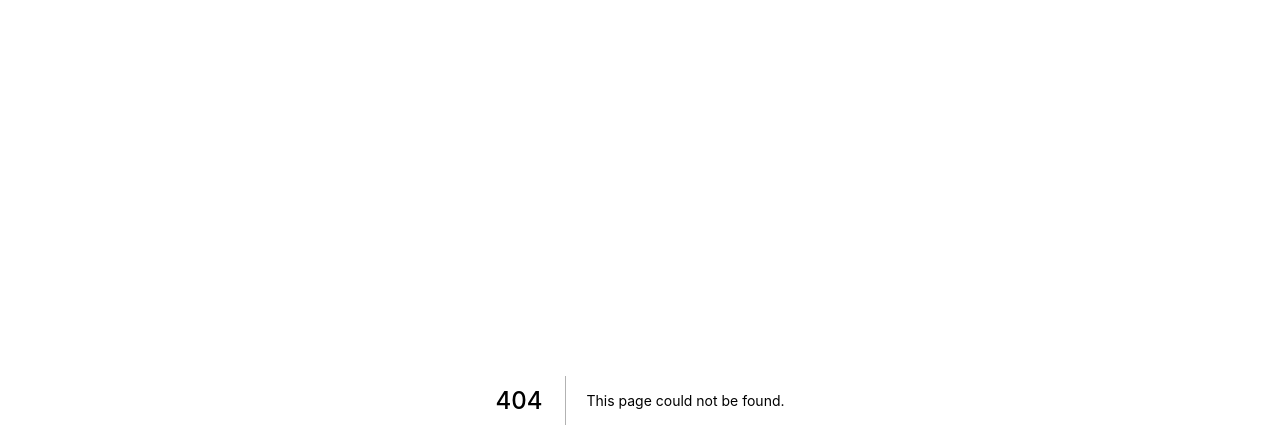
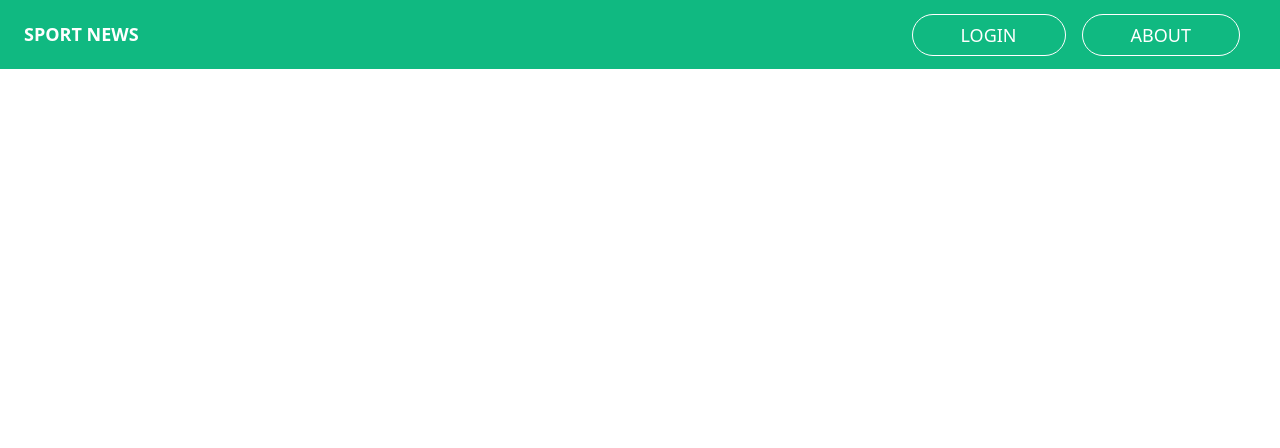
Before and after one commit to eslamheshamm/techsquadeg-task, a Next.js app: page /components/nav in a window 1280 px wide. Before the commit this address had no page. Shown: the top 448 px of the page. Built offline with nearby package versions, Linux system fonts and the light colour scheme.

Commit message:
creating the navbar

```diff
--- /dev/null
+++ b/pages/components/nav.js
@@ -0,0 +1,75 @@
+import React from "react";
+import Link from "next/link";
+import ActiveLink from "./activeLink";
+export default function Navbar() {
+	const [navbarOpen, setNavbarOpen] = React.useState(false);
+
+	return (
+		<>
+			<nav className="relative flex  flex-wrap items-center justify-between px-2 py-3  text-white bg-green-500 ">
+				<div className="container px-4 mx-auto flex flex-wrap items-center justify-between">
+					<div className="w-full relative flex justify-between items-center lg:w-auto lg:static lg:block lg:justify-start">
+						<Link href="/">
+							<a
+								className="text-lg font-bold leading-relaxed inline-block mr-4 py-2 whitespace-no-wrap uppercase "
+								href="/"
+							>
+								Sport News
+							</a>
+						</Link>
+						<button
+							className=" cursor-pointer text-xl leading-none px-3 py-1 border border-solid border-transparent rounded bg-transparent block lg:hidden outline-none focus:outline-none"
+							type="button"
+							onClick={() => setNavbarOpen(!navbarOpen)}
+						>
+							<i>{Icon}</i>
+						</button>
+					</div>
+					<div
+						className={
+							"lg:flex flex-grow items-end" +
+							(navbarOpen ? " flex  justify-end" : " hidden")
+						}
+						id="example-navbar-danger"
+					>
+						<ul className="flex flex-col items-stretch  lg:flex-row list-none lg:ml-auto">
+							<li className="">
+								<ActiveLink
+									activeClassName="lg:text-green-500 lg:bg-white font-bold"
+									href="/login"
+								>
+									<a
+										className="lg:border lg:border-white    rounded-3xl  px-12  py-2 text-lg uppercase mr-4 "
+										href="/login"
+									>
+										Login
+									</a>
+								</ActiveLink>
+							</li>
+							<li>
+								<ActiveLink
+									activeClassName="lg:text-green-500 lg:bg-white font-bold"
+									href="/about"
+								>
+									<a
+										className="lg:border lg:border-white    rounded-3xl  px-12  py-2 text-lg uppercase mr-4 "
+										href="/about"
+									>
+										About
+									</a>
+								</ActiveLink>
+							</li>
+						</ul>
+					</div>
+				</div>
+			</nav>
+		</>
+	);
+}
+const Icon = (
+	<svg viewBox="0 0 100 80" width="40" height="40" fill="white">
+		<rect width="100" height="10"></rect>
+		<rect y="30" width="100" height="10"></rect>
+		<rect y="60" width="100" height="10"></rect>
+	</svg>
+);
```
